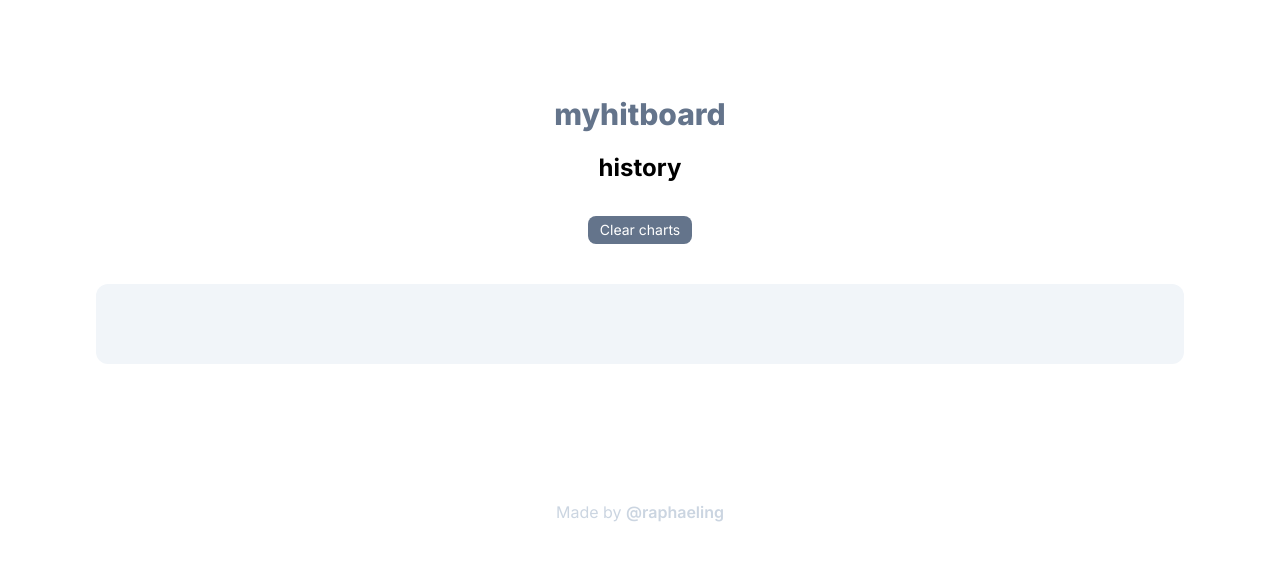
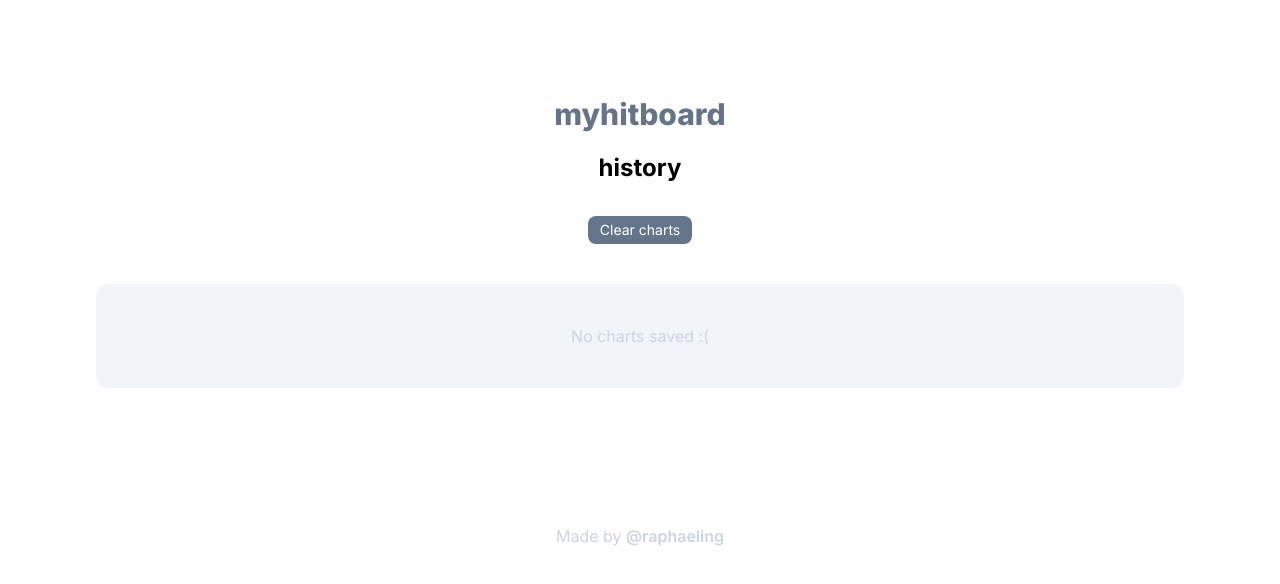
Before and after one commit to raphaeling/my-hitboard, a Next.js app: page /history in a window 1280 px wide. Shown: the top 584 px of the page. Built offline with nearby package versions, Linux system fonts and the light colour scheme.

Commit message:
Refactored history cards to new component, show empty history message

```diff
--- a/src/app/history/page.js
+++ b/src/app/history/page.js
@@ -1,10 +1,10 @@
 'use client';
 
+import HistoryChartCard from '@/components/history/HistoryChartCard';
 import Link from 'next/link';
 import { useState } from 'react';
 
 export default function HistoryHome() {
-  // const fakeCharts = [{'datetime':'today','top10':[{'songName':'b', 'artistName': 'eyonce'},{'songName':'c', 'artistName': 'arly'}]},{'datetime':'yesterday','top10':[{'songName':'d', 'artistName': 'idi'},{'songName':'a', 'artistName': 'dele'}]}];
   const charts = (typeof window !== 'undefined') ? JSON.parse(window?.localStorage?.getItem('myhitboardCharts')) : null;
 
   const [clicks, setClicks] = useState(0);
@@ -39,23 +39,17 @@ export default function HistoryHome() {
         {buttonText}
       </button>
       <div className='flex flex-wrap bg-slate-100 w-full my-10 p-10 rounded-xl justify-center'>
-        {charts ? charts.map((dateChartPair, index) => {
-          return (
-            <div key={index} className='bg-slate-200 p-3 m-3 rounded-lg w-96'>
-              <h1 className='font-bold'>{dateChartPair.datetime}</h1>
-              <ol>
-                {dateChartPair.top10.map((songObj, index) => {
-                  return (
-                    <li key={index}>
-                      {index + 1}: {songObj.songName} - {songObj.artistName}
-                    </li>
-                  );
-                })}
-              </ol>
-            </div>
-          );
-        }) : <></>
-        }
+        {charts ? (
+          charts.map((dateChartPair, index) => {
+            return (
+              <HistoryChartCard key={index} dateChartPair={dateChartPair} />
+            );
+          })
+        ) : (
+          <div className='text-slate-300'>
+            {'No charts saved :('}
+          </div>
+        )}
       </div>
     </main>
   );
--- /dev/null
+++ b/src/components/history/HistoryChartCard.js
@@ -0,0 +1,16 @@
+export default function HistoryChartCard({ dateChartPair }) {
+  return (
+    <div className='bg-slate-200 p-3 m-3 rounded-lg w-96'>
+      <h1 className='font-bold'>{dateChartPair.datetime}</h1>
+      <ol>
+        {dateChartPair.top10.map((songObj, index) => {
+          return (
+            <li key={index}>
+              {index + 1}: {songObj.songName} - {songObj.artistName}
+            </li>
+          );
+        })}
+      </ol>
+    </div>
+  );
+}
```
